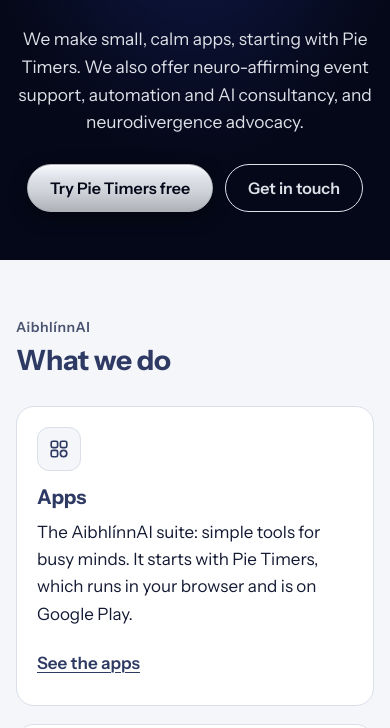
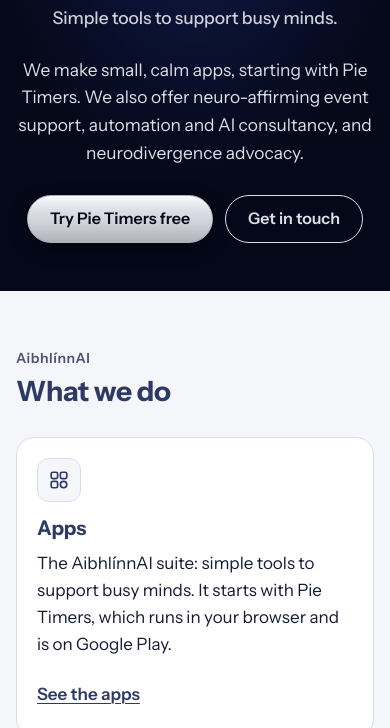
Before and after one commit to AibhlinnAI/aibhlinn.ai, a plain HTML site: page index.html in a window 390 px wide. Shown: the part 371-1099 px from the top of the page. Drawn offline with Linux system fonts and the light colour scheme.

Commit message:
Tagline: "Aim for the gap. Simple tools to support busy minds."
The owner chose the fuller tagline on 22 Nov 2026. It is now the second
line of the hero, the heading of the apps section, the slogan in the
search data and the tagline in the brand kit.

Co-Authored-By: Claude Fable 5.2 <noreply@anthropic.com>

```diff
--- a/index.html
+++ b/index.html
@@ -47,7 +47,7 @@
       "name": "AibhlínnAI",
       "alternateName": "AibhlinnAI",
       "url": "https://aibhlinn.ai/",
-      "slogan": "Aim for the gap.",
+      "slogan": "Aim for the gap. Simple tools to support busy minds.",
       "description": "Apps, neuro-affirming event support, automation and AI consultancy, and neurodivergence advocacy.",
       "image": "https://aibhlinn.ai/og-image.jpg",
       "logo": { "@type": "ImageObject", "url": "https://aibhlinn.ai/aibhlinn-mark-512.png", "width": 512, "height": 512 },
@@ -112,6 +112,7 @@
       </picture>
     </h1>
     <p class="tagline">Aim for the gap.</p>
+    <p class="tagline-sub">Simple tools to support busy minds.</p>
     <p class="lede">We make small, calm apps, starting with Pie Timers. We
     also offer <span class="nb">neuro-affirming</span> event support, automation and AI
     consultancy, and neurodivergence advocacy.</p>
@@ -134,7 +135,7 @@
         <div class="card">
           <div class="icon" aria-hidden="true"><svg viewBox="0 0 24 24" fill="none" stroke="currentColor" stroke-width="1.8" stroke-linecap="round" stroke-linejoin="round"><rect x="3.5" y="3.5" width="7" height="7" rx="1.8"/><rect x="13.5" y="3.5" width="7" height="7" rx="1.8"/><rect x="3.5" y="13.5" width="7" height="7" rx="1.8"/><circle cx="17" cy="17" r="3.5"/></svg></div>
           <h3>Apps</h3>
-          <p>The AibhlínnAI suite: simple tools for busy minds. It starts
+          <p>The AibhlínnAI suite: simple tools to support busy minds. It starts
           with Pie Timers, which runs in your browser and is on Google
           Play.</p>
           <p class="card-link"><a href="#apps">See the apps</a></p>
@@ -181,7 +182,7 @@
   <section class="section" id="apps" aria-labelledby="apps-title">
     <div class="wrap">
       <p class="eyebrow">The <span class="name">AibhlínnAI</span> suite</p>
-      <h2 id="apps-title">Simple tools for busy minds</h2>
+      <h2 id="apps-title">Simple tools to support busy minds</h2>
       <p class="intro">Small, calm apps that ask very little of your
       attention. The first one shows your day as a pie.</p>
 
--- a/site.css
+++ b/site.css
@@ -540,3 +540,13 @@ h1,h2,h3{ text-wrap:balance; }
   .chip, .app-tile, .kit .art, .ticks li::before{ print-color-adjust:exact; -webkit-print-color-adjust:exact; }
   main a[href^="http"]::after{ content:" (" attr(href) ")"; font-weight:400; overflow-wrap:anywhere; }
 }
+
+/* The second half of the tagline, under "Aim for the gap." in the hero.
+   It pulls up into the tagline's bottom margin so the two read as one
+   line of thought, and takes that margin over for the space below. */
+.tagline-sub{
+  margin:-18px auto 26px;
+  font-size:clamp(1.05rem, .92rem + .7vw, 1.35rem);
+  font-weight:500; letter-spacing:-.005em; line-height:1.3;
+  color:var(--ti);
+}
```
Also changed, not shown: brand.html (+1 -1 lines).
